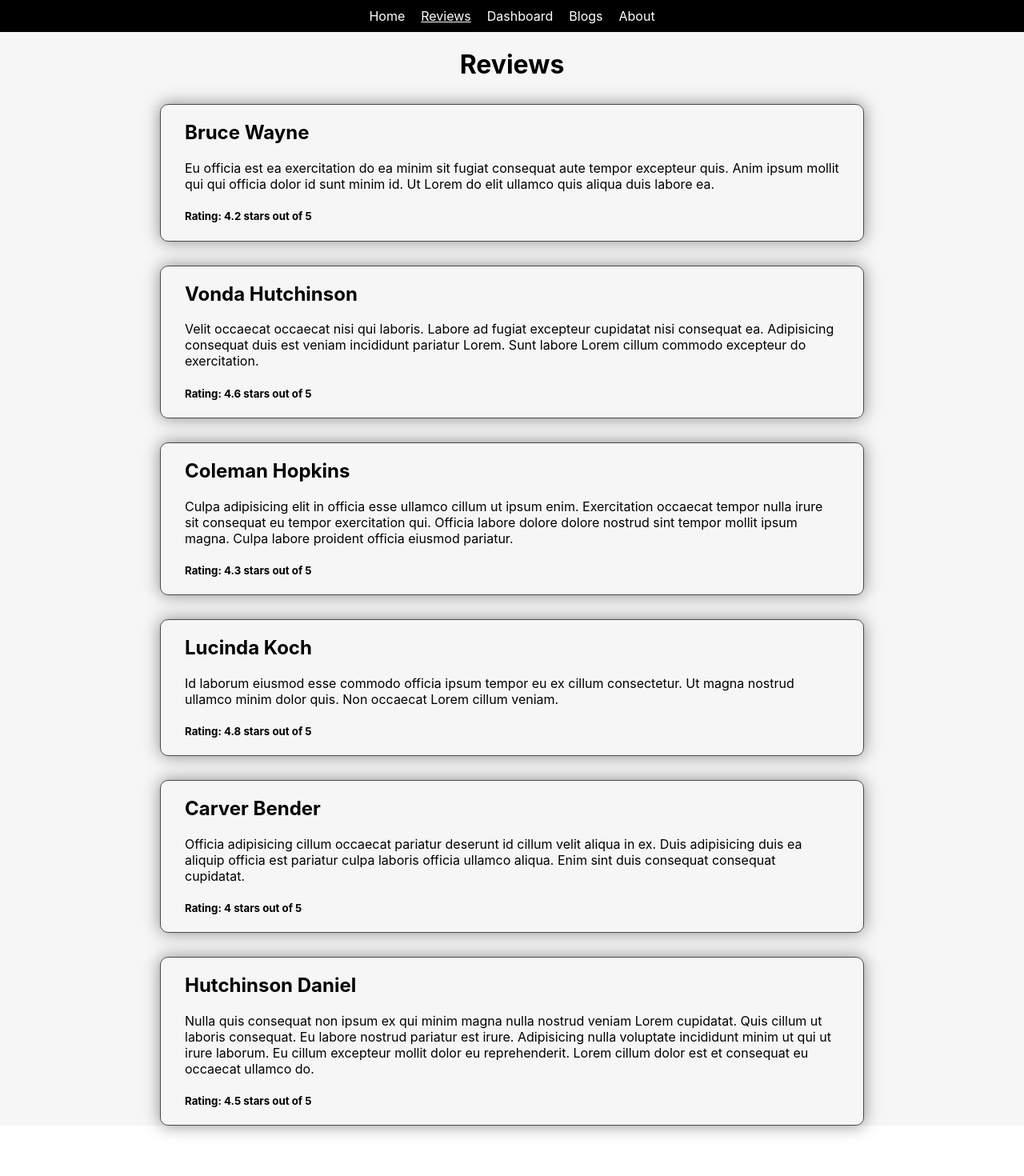
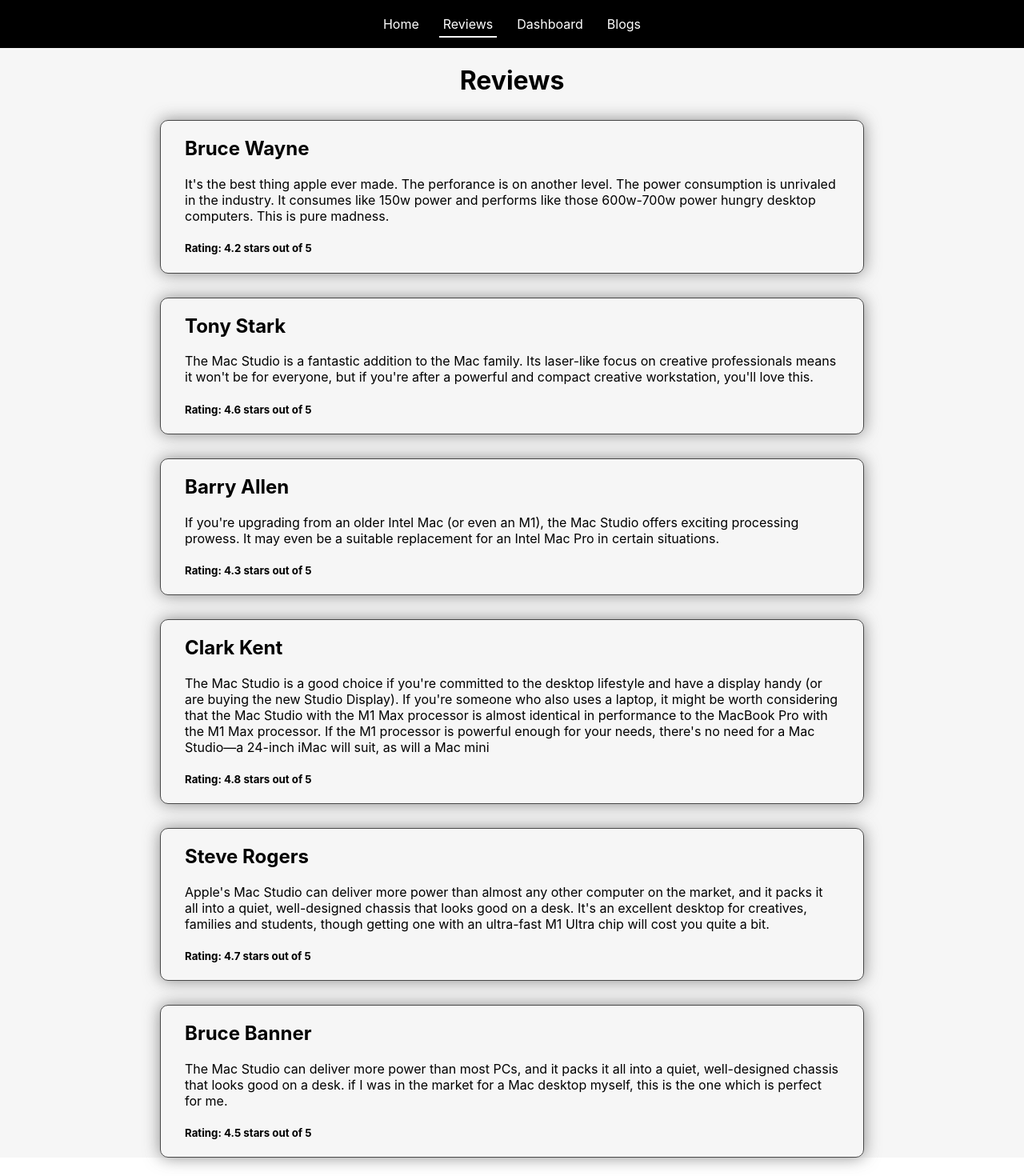
Before and after one commit to hasanabill/mac-studio, a React (Create React App) app: page /reviews in a window 1280 px wide. Shown: the top 1470 px of the page at 80% size. Before the commit the page ends 1437 px from the top, so only its background shows below. Built offline with nearby package versions, Linux system fonts and the light colour scheme.

Commit message:
readme edited and final touches

```diff
--- a/public/reviews.json
+++ b/public/reviews.json
@@ -2,37 +2,37 @@
     {
         "id": "624ac92906ac3f531fc6a7eb",
         "name": "Bruce Wayne",
-        "comment": "Eu officia est ea exercitation do ea minim sit fugiat consequat aute tempor excepteur quis. Anim ipsum mollit qui qui officia dolor id sunt minim id. Ut Lorem do elit ullamco quis aliqua duis labore ea.\r\n",
+        "comment": "It's the best thing apple ever made. The perforance is on another level. The power consumption is unrivaled in the industry. It consumes like 150w power and performs like those 600w-700w power hungry desktop computers. This is pure madness.",
         "rating": 4.2
     },
     {
         "id": "624ac9297c1d9e77034fe03e",
-        "name": "Vonda Hutchinson",
-        "comment": "Velit occaecat occaecat nisi qui laboris. Labore ad fugiat excepteur cupidatat nisi consequat ea. Adipisicing consequat duis est veniam incididunt pariatur Lorem. Sunt labore Lorem cillum commodo excepteur do exercitation.\r\n",
+        "name": "Tony Stark",
+        "comment": "The Mac Studio is a fantastic addition to the Mac family. Its laser-like focus on creative professionals means it won't be for everyone, but if you're after a powerful and compact creative workstation, you'll love this.",
         "rating": 4.6
     },
     {
         "id": "624ac929065144d19bc71a32",
-        "name": "Coleman Hopkins",
-        "comment": "Culpa adipisicing elit in officia esse ullamco cillum ut ipsum enim. Exercitation occaecat tempor nulla irure sit consequat eu tempor exercitation qui. Officia labore dolore dolore nostrud sint tempor mollit ipsum magna. Culpa labore proident officia eiusmod pariatur.\r\n",
+        "name": "Barry Allen",
+        "comment": "If you're upgrading from an older Intel Mac (or even an M1), the Mac Studio offers exciting processing prowess. It may even be a suitable replacement for an Intel Mac Pro in certain situations.",
         "rating": 4.3
     },
     {
         "id": "624ac929f710a1a82cc15749",
-        "name": "Lucinda Koch",
-        "comment": "Id laborum eiusmod esse commodo officia ipsum tempor eu ex cillum consectetur. Ut magna nostrud ullamco minim dolor quis. Non occaecat Lorem cillum veniam.\r\n",
+        "name": "Clark Kent",
+        "comment": "The Mac Studio is a good choice if you're committed to the desktop lifestyle and have a display handy (or are buying the new Studio Display). If you're someone who also uses a laptop, it might be worth considering that the Mac Studio with the M1 Max processor is almost identical in performance to the MacBook Pro with the M1 Max processor. If the M1 processor is powerful enough for your needs, there's no need for a Mac Studio—a 24-inch iMac will suit, as will a Mac mini",
         "rating": 4.8
     },
     {
         "id": "624ac92942fa6937f8f7d186",
-        "name": "Carver Bender",
-        "comment": "Officia adipisicing cillum occaecat pariatur deserunt id cillum velit aliqua in ex. Duis adipisicing duis ea aliquip officia est pariatur culpa laboris officia ullamco aliqua. Enim sint duis consequat consequat cupidatat.\r\n",
-        "rating": 4
+        "name": "Steve Rogers",
+        "comment": "Apple's Mac Studio can deliver more power than almost any other computer on the market, and it packs it all into a quiet, well-designed chassis that looks good on a desk. It's an excellent desktop for creatives, families and students, though getting one with an ultra-fast M1 Ultra chip will cost you quite a bit.",
+        "rating": 4.7
     },
     {
         "id": "624ac9290df7eb23f5e15803",
-        "name": "Hutchinson Daniel",
-        "comment": "Nulla quis consequat non ipsum ex qui minim magna nulla nostrud veniam Lorem cupidatat. Quis cillum ut laboris consequat. Eu labore nostrud pariatur est irure. Adipisicing nulla voluptate incididunt minim ut qui ut irure laborum. Eu cillum excepteur mollit dolor eu reprehenderit. Lorem cillum dolor est et consequat eu occaecat ullamco do.\r\n",
+        "name": "Bruce Banner",
+        "comment": "The Mac Studio can deliver more power than most PCs, and it packs it all into a quiet, well-designed chassis that looks good on a desk. if I was in the market for a Mac desktop myself, this is the one which is perfect for me.",
         "rating": 4.5
     }
 ]
--- a/src/App.js
+++ b/src/App.js
@@ -1,10 +1,10 @@
 import { Route, Routes } from 'react-router-dom';
 import './App.css';
-import About from './Components/About/About';
 import Blogs from './Components/Blogs/Blogs';
 import Dashboard from './Components/Dashboard/Dashboard';
 import Header from './Components/Header/Header';
 import Home from './Components/Home/Home';
+import NotFound from './Components/NotFound/NotFound';
 import Reviews from './Components/Reviews/Reviews';
 
 function App() {
@@ -17,7 +17,7 @@
         <Route path='/reviews' element={<Reviews></Reviews>}></Route>
         <Route path='/dashboard' element={<Dashboard></Dashboard>}></Route>
         <Route path='/blogs' element={<Blogs></Blogs>}></Route>
-        <Route path='/about' element={<About></About>}></Route>
+        <Route path='*' element={<NotFound></NotFound>}></Route>
       </Routes>
     </div>
   );
--- a/src/Components/About/About.js
+++ /dev/null
@@ -1,11 +0,0 @@
-import React from 'react';
-
-const About = () => {
-    return (
-        <div>
-            <h1>About</h1>
-        </div>
-    );
-};
-
-export default About;
--- a/src/Components/CustomLink/CustomLink.js
+++ b/src/Components/CustomLink/CustomLink.js
@@ -8,7 +8,7 @@
     return (
         <div>
             <Link
-                style={{ textDecoration: match ? "underline" : "none" }}
+                style={{ borderBottom: match ? "2px solid white" : "none" }}
                 to={to}
                 {...props}
             >
--- a/src/Components/Header/Header.css
+++ b/src/Components/Header/Header.css
@@ -1,6 +1,6 @@
 .nav {
     background-color: black;
-    padding: 10px 0;
+    padding: 20px;
     display: flex;
     justify-content: center;
 }
@@ -8,5 +8,6 @@
 .nav a {
     text-decoration: none;
     color: rgb(255, 255, 255);
-    padding: 5px 10px;
+    padding: 5px 5px;
+    margin: 0 10px;
 }
--- a/src/Components/Header/Header.js
+++ b/src/Components/Header/Header.js
@@ -9,7 +9,6 @@
             <CustomLink to='/reviews'>Reviews</CustomLink>
             <CustomLink to='/dashboard'>Dashboard</CustomLink>
             <CustomLink to='/blogs'>Blogs</CustomLink>
-            <CustomLink to='/about'>About</CustomLink>
         </div>
     );
 };
--- /dev/null
+++ b/src/Components/NotFound/NotFound.js
@@ -0,0 +1,12 @@
+import React from 'react';
+
+const NotFound = () => {
+    return (
+        <div>
+            <h1>Page Not Found</h1>
+            <h4>Error 404</h4>
+        </div>
+    );
+};
+
+export default NotFound;
--- a/src/Components/ReviewCard/ReviewCard.css
+++ b/src/Components/ReviewCard/ReviewCard.css
@@ -2,8 +2,8 @@
     /* border: 1px solid black; */
     height: 300px;
     margin-bottom: 50px;
-    padding: 10px;
-    text-align: left;
+    padding: 10px 50px;
+    text-align: justify;
     border-radius: 10px;
     box-shadow: 0px 0px 20px rgba(71, 71, 71, 0.622);
 }
```
Also changed, not shown: 2 other files (tests, documents, lock files or other folders).
